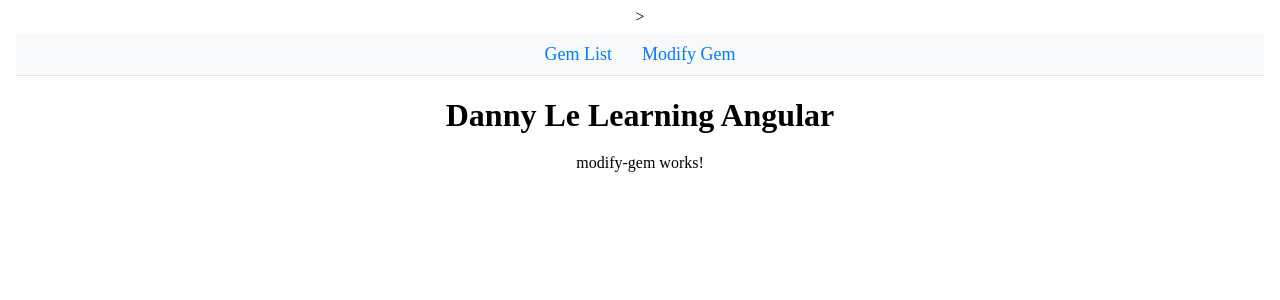
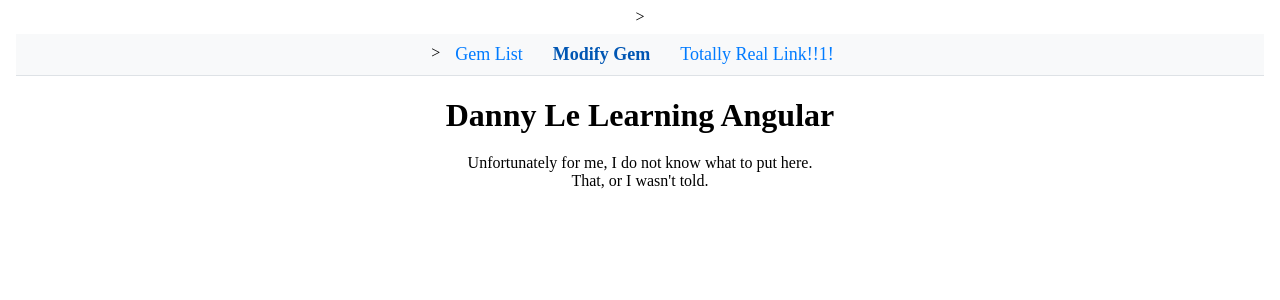
Before and after one commit to 2hqe2/Danny_Le_Learning_Angular, an Angular app: page /modify-gem in a window 1280 px wide. Shown: the top 300 px of the page. Built offline with nearby package versions, Linux system fonts and the light colour scheme.

Commit message:
Assignment 5 Almost Complete (Missing Question 10)

```diff
--- a/src/app/app.component.html
+++ b/src/app/app.component.html
@@ -12,11 +12,12 @@
     <!-- Future Nav bar-->
     <div class="nav-bar">
       <nav>
+        <!-- runterLink & routerLinkActive allows <a>s to function -->>
         <a routerLink="/gems" routerLinkActive="active">Gem List</a>
         <a routerLink="/modify-gem" routerLinkActive="active">Modify Gem</a>
+        <a routerLink="**" routerLinkActive="active">Totally Real Link!!1!</a>
       </nav>
     </div>
-
 
     <h1>{{ title }}</h1>
     <router-outlet></router-outlet>
--- a/src/app/app.component.ts
+++ b/src/app/app.component.ts
@@ -1,5 +1,5 @@
 import { Component } from '@angular/core';
-import { RouterOutlet } from '@angular/router';
+import { RouterOutlet, RouterLink, RouterLinkActive } from '@angular/router';
 import { Gem } from './gem';
 import { NgFor, NgIf } from '@angular/common';
 import { GemListComponent } from "./gem-list/gem-list.component";
@@ -7,7 +7,7 @@
 @Component({
   selector: 'app-root',
   standalone: true,
-  imports: [RouterOutlet, NgFor, NgIf, GemListComponent],
+  imports: [RouterOutlet, RouterLink, RouterLinkActive, NgFor, NgIf, GemListComponent],
   templateUrl: './app.component.html',
   styleUrl: './app.component.css'
 })
--- a/src/app/gem-list-item/gem-list-item.component.html
+++ b/src/app/gem-list-item/gem-list-item.component.html
@@ -7,8 +7,9 @@
     <p> <strong> Creator: </strong> {{ gem.productionCompany }} </p>
     <p> <strong> Shiny?: </strong> {{ gem.shiny ? 'true': 'false' }} </p>
     <p> <strong> Shiny?: </strong> {{ gem.rarity ? 'rare': 'uncommon' }} </p>
+    <!--<p> <strong> Image: </strong> <img ngSrc={{ gem.img }} alt=""> </p> An attempt to make the desc. img-->
     <button (click)="goBackward()" [disabled]="index === 0">Previous</button>
     <button (click)="goForward()" [disabled]="index === gemList.length - 1">Next</button>
-    <button (click)="goBack()">Back to Student List</button>
+    <button (click)="goBack()">Back to Gem List</button>
 
 </div>
--- a/src/app/gem-list-item/gem-list-item.component.ts
+++ b/src/app/gem-list-item/gem-list-item.component.ts
@@ -1,6 +1,6 @@
 import { Component, Input, OnInit } from '@angular/core';
 import { Gem } from '../gem';
-import { NgIf } from '@angular/common';
+import { NgIf, NgOptimizedImage } from '@angular/common';
 import { ActivatedRoute, Router } from '@angular/router';
 import { GemService } from '../Services/gem.service';
 
@@ -8,7 +8,7 @@
 @Component({
   selector: 'app-gem-list-item',
   standalone: true,
-  imports: [NgIf],
+  imports: [NgIf, NgOptimizedImage],
   templateUrl: './gem-list-item.component.html',
   styleUrl: './gem-list-item.component.css'
 })
--- a/src/app/gem-list/gem-list.component.ts
+++ b/src/app/gem-list/gem-list.component.ts
@@ -1,6 +1,6 @@
 import { Component } from '@angular/core';
 import { Gem } from '../gem';
-import { NgFor, NgIf } from '@angular/common';
+import { NgFor, NgIf, NgOptimizedImage } from '@angular/common';
 import { GemListItemComponent } from '../gem-list-item/gem-list-item.component';
 import { GemService } from '../Services/gem.service';
 import { RouterLink } from '@angular/router';
@@ -8,7 +8,7 @@
 @Component({
   selector: 'app-gem-list',
   standalone: true,
-  imports: [NgFor, NgIf, GemListItemComponent, RouterLink],
+  imports: [NgFor, NgIf, GemListItemComponent, RouterLink, NgOptimizedImage],
   templateUrl: './gem-list.component.html',
   styleUrl: './gem-list.component.css'
 })
--- a/src/app/modify-gem/modify-gem.component.html
+++ b/src/app/modify-gem/modify-gem.component.html
@@ -1 +1,3 @@
-<p>modify-gem works!</p>
+<p>Unfortunately for me, I do not know what to put here.<br>
+    That, or I wasn't told.
+</p>
--- a/src/app/page-not-found/page-not-found.component.css
+++ b/src/app/page-not-found/page-not-found.component.css
@@ -0,0 +1,7 @@
+h1 {
+    font-size: 75px;
+}
+
+p {
+    font-size: 50px;
+}
--- a/src/app/page-not-found/page-not-found.component.html
+++ b/src/app/page-not-found/page-not-found.component.html
@@ -1 +1,2 @@
-<p>page-not-found works!</p>
+<h1>Page Not Found...</h1>
+<p>Please Return Back</p>
--- a/src/main.ts
+++ b/src/main.ts
@@ -1,8 +1,7 @@
 import { bootstrapApplication } from '@angular/platform-browser';
 import { appConfig } from './app/app.config';
 import { AppComponent } from './app/app.component';
-import { Router, Routes, provideRouter } from '@angular/router';
-import { Component } from '@angular/core';
+import { Routes, provideRouter } from '@angular/router';
 import { GemListComponent } from './app/gem-list/gem-list.component';
 import { GemListItemComponent } from './app/gem-list-item/gem-list-item.component';
 import { PageNotFoundComponent } from './app/page-not-found/page-not-found.component';
```
Also changed, not shown: src/app/gem.ts (+8 -0 lines), src/app/diamond.jpg (added).
